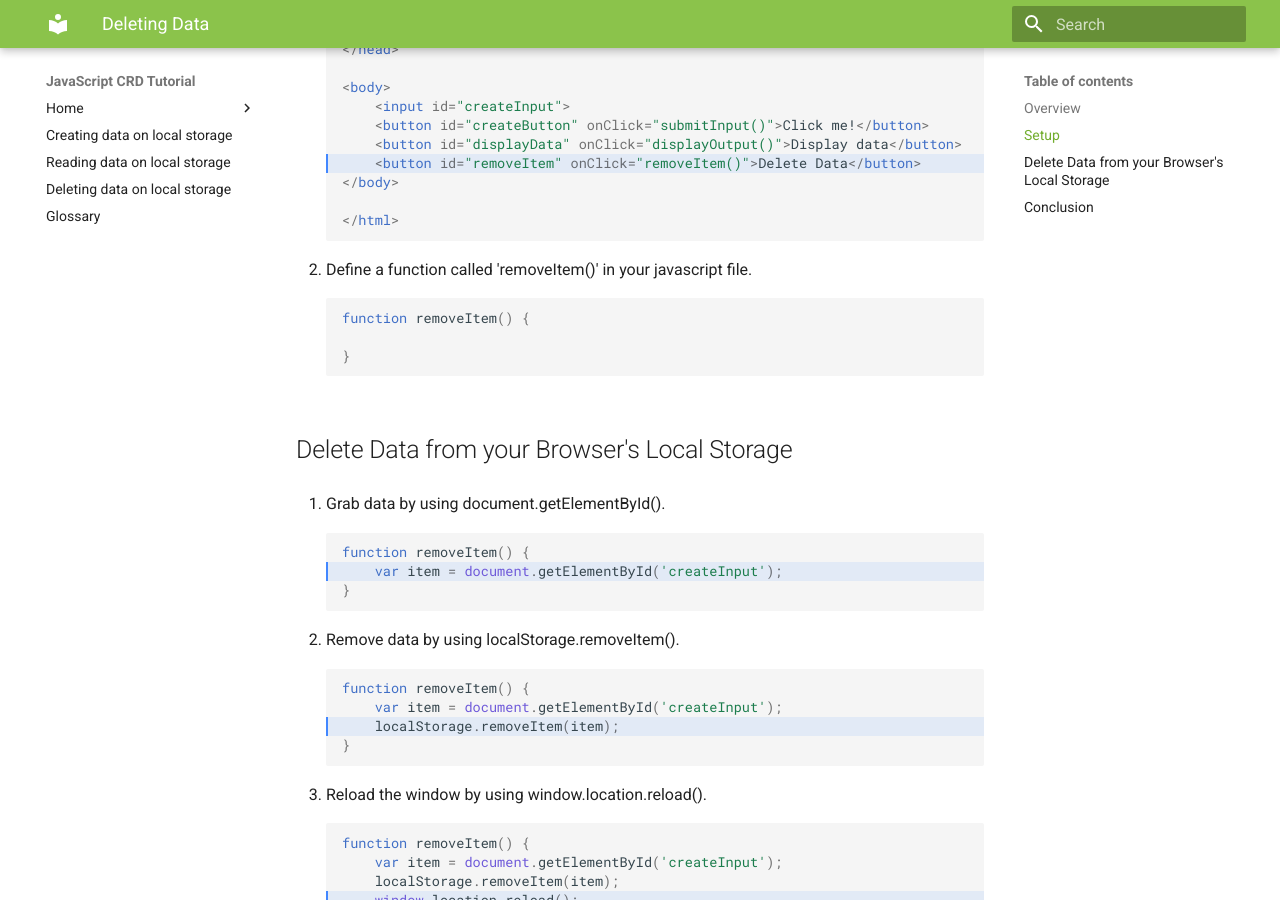
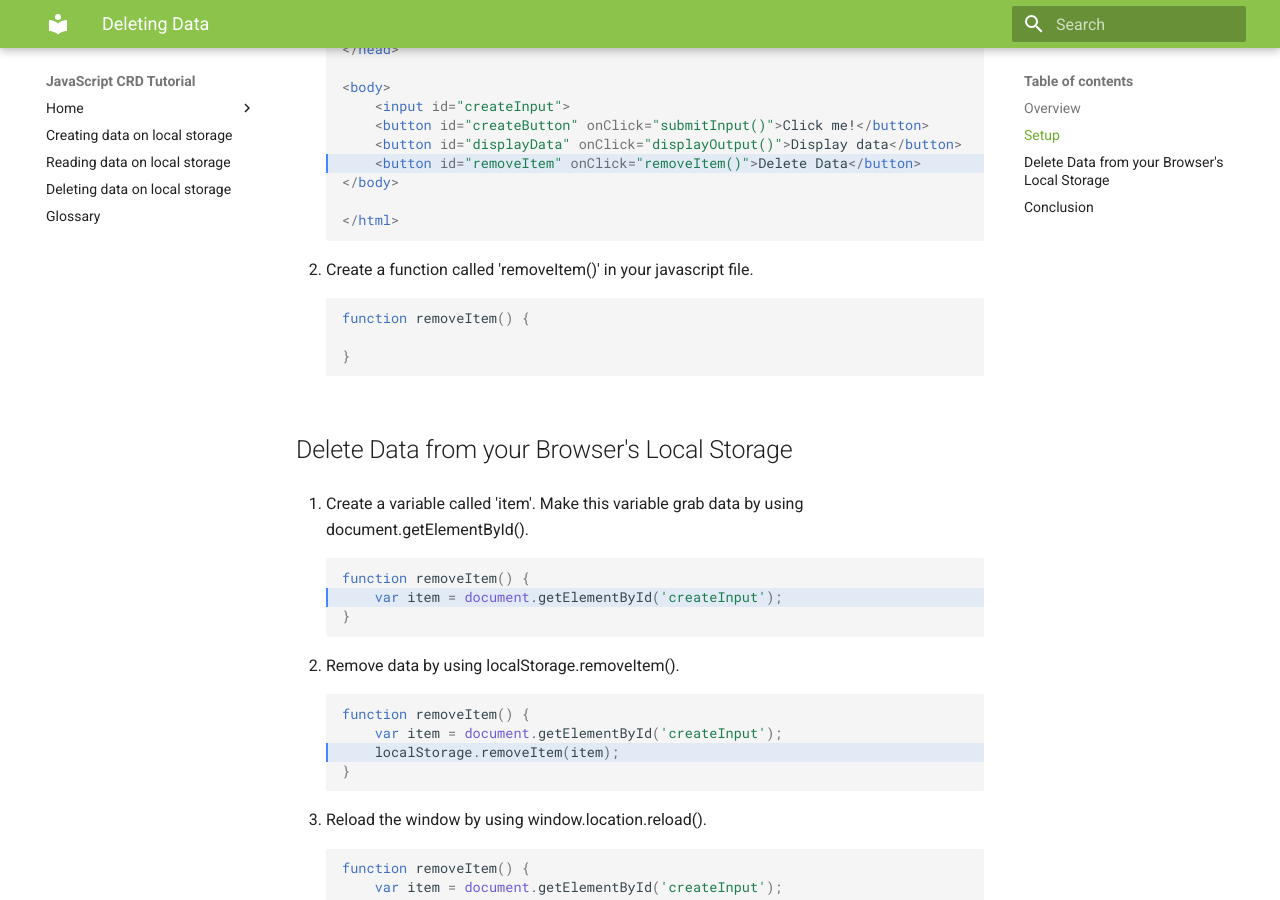
Before and after one commit to mnkhee/user-docs-project, an MkDocs documentation site: the page built from docs/tutorials/deleting.md, in a window 1280 px wide and 900 px high, scrolled down 617 px. Built offline with MkDocs 1.6.1 and Material for MkDocs 9.7.7, drawn with Linux system fonts in a browser that asks for light colours.

Commit message:
Update deleting tutorial

````diff
--- a/docs/tutorials/deleting.md
+++ b/docs/tutorials/deleting.md
@@ -33,7 +33,7 @@ This section will go focus on deleting data from your browser's local storage.
     </html>
     ```
 
-2. Define a function called 'removeItem()' in your javascript file.
+2. Create a function called 'removeItem()' in your javascript file.
 
     ```js
     function removeItem() {
@@ -43,7 +43,7 @@ This section will go focus on deleting data from your browser's local storage.
 
 ## Delete Data from your Browser's Local Storage
 
-1. Grab data by using document.getElementById().
+1. Create a variable called 'item'. Make this variable grab data by using document.getElementById().
 
     ```{.js hl_lines="2"}
     function removeItem() {
````
